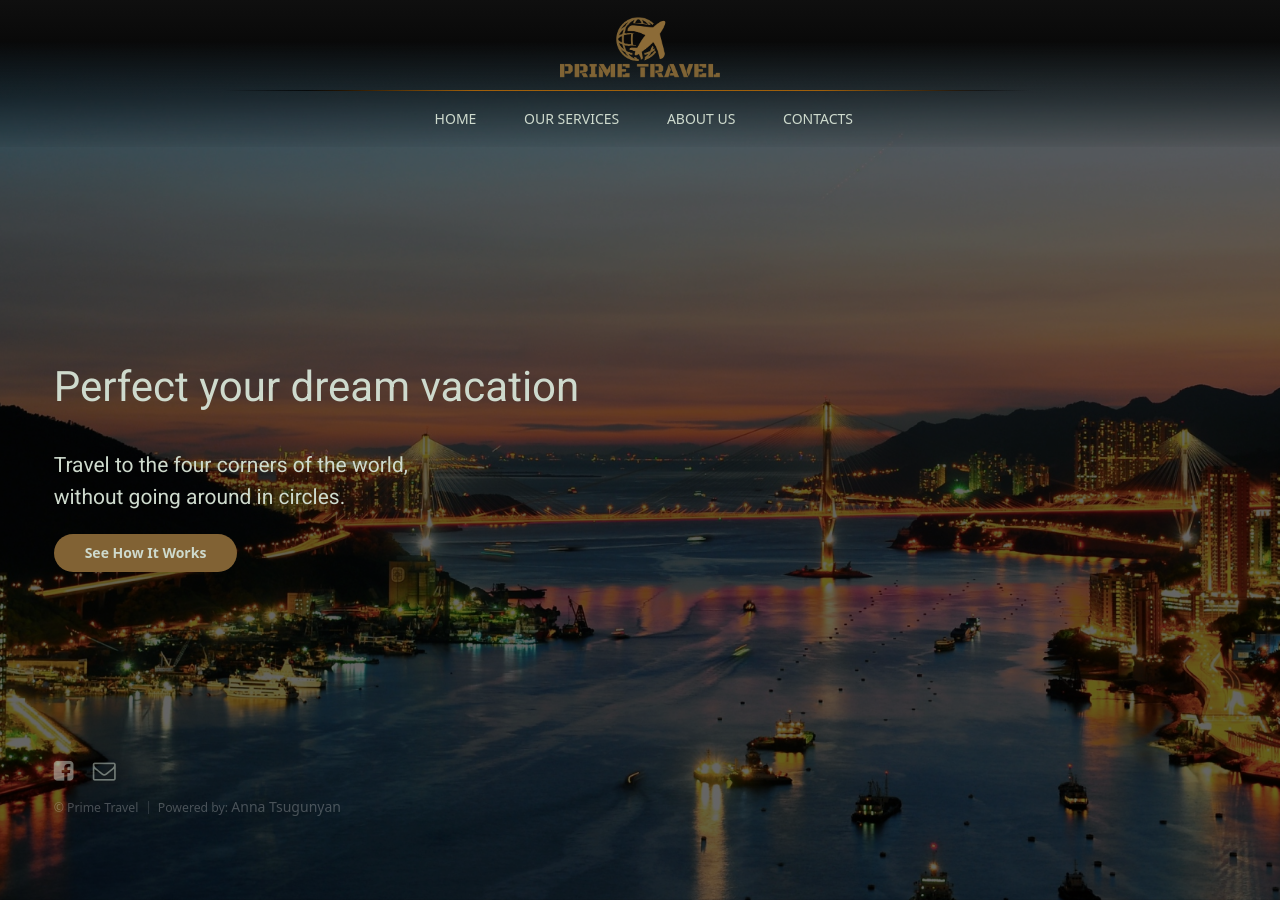
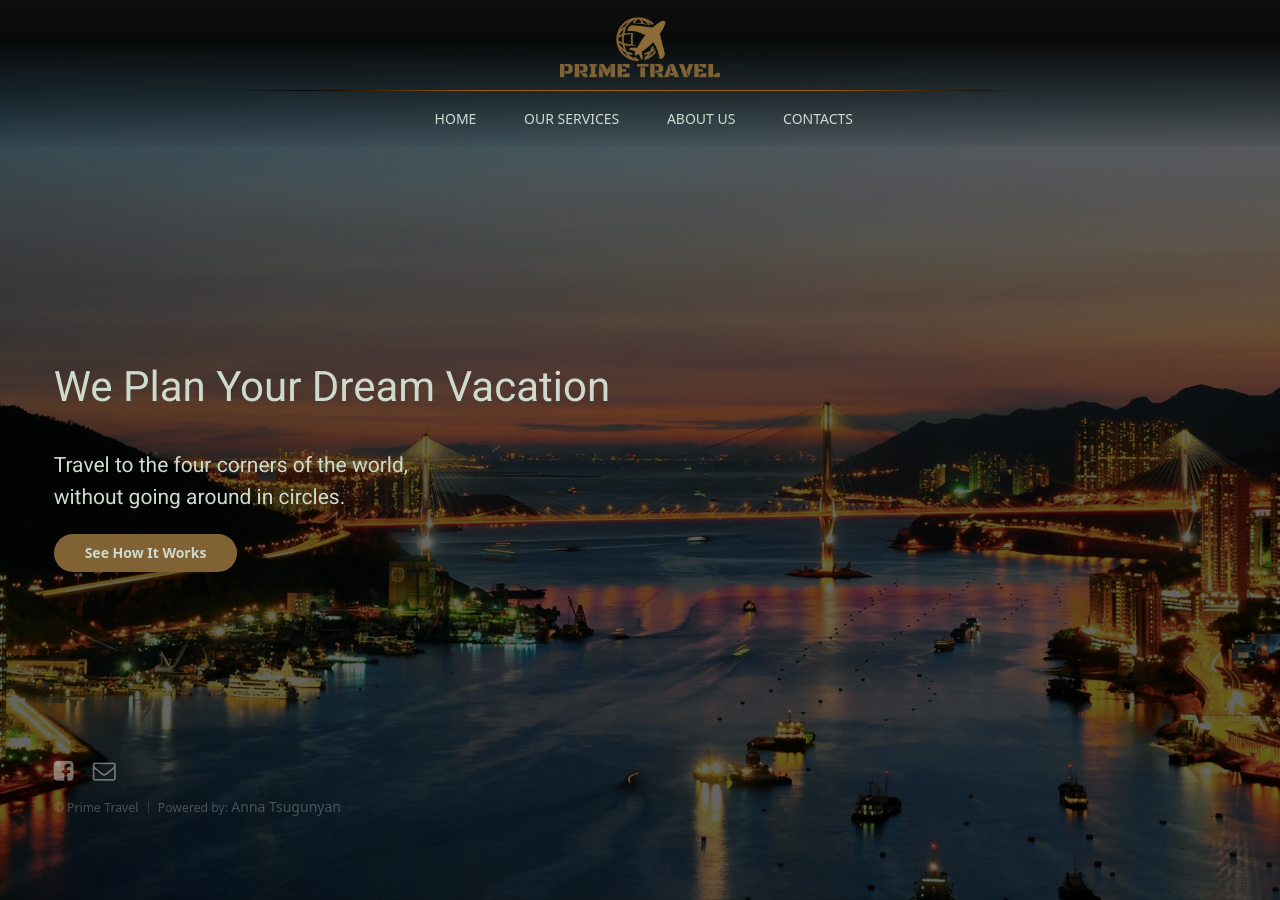
Before and after one commit to nyutka/PrimeTravel, a Jekyll site: the page built from index.html, in a window 1280 px wide. Built offline with Jekyll 4.4.1, drawn with Linux system fonts in a browser that asks for light colours; some web fonts are replaced.

Commit message:
Changing main slogan

```diff
--- a/index.html
+++ b/index.html
@@ -9,7 +9,7 @@ title: Prime Travel
 </div>
 
 <header id="header1">
-	<h1>Perfect your dream vacation</h1>
+	<h1>We Plan Your Dream Vacation</h1>
 	<h3>Travel to the four corners of the world,<br>without going around in circles.</h3>
 </header>
 
--- a/services.html
+++ b/services.html
@@ -118,7 +118,7 @@ title: Our Services
 						<div class="4u 12u$(medium)">
 							<header>
 								<h2>Insurance</h2>
-								<p>When you travel with “Prime Travel” you don’t have to worry about your life and health, because we cooperate with prominent insurance companies such as INGO Armenia, Rosgosstrah, Nairi Insurance, Armenia Insurance, Reso Insurance</p>
+								<p>When you travel with “Prime Travel” you don’t have to worry about your life and health, because we cooperate with prominent insurance companies such as Ingo Armenia, Rosgosstrakh, Nairi Insurance, Armenia Insurance, Reso Insurance</p>
 							</header>
 						</div>
 					</div>
```
